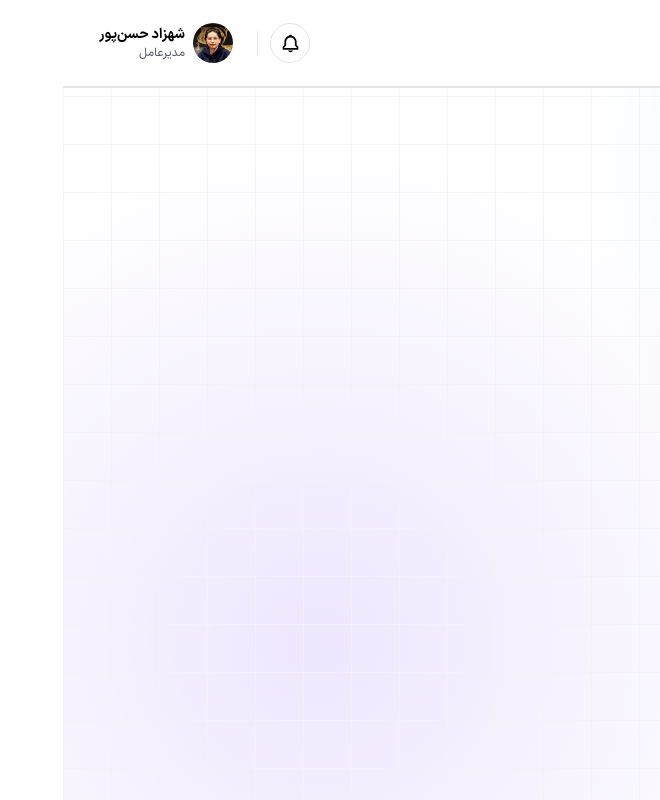
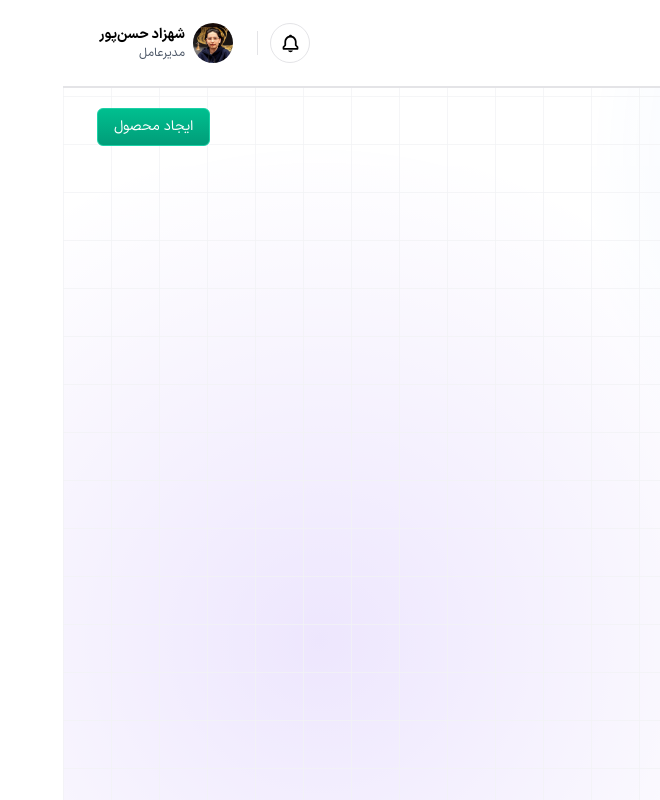
Before and after one commit to Shahzadhpr/Admin-Dashboard, a React (Vite) app: page / in a window 1280 px wide. Shown: the whole page, without its empty margins (620-1280 px from the left). Built offline with nearby package versions, Linux system fonts and the light colour scheme.

Commit message:
feat: implement SectionTitle and navigation

```diff
--- a/public/css/index.css
+++ b/public/css/index.css
@@ -2,6 +2,10 @@
 
 @theme {
   --font-IRANSansX: "IRANSansX";
+}
+
+@utility container{
+  @apply my-0 my-auto p-2.5;
 }
 
 @utility primary-border-color {
--- /dev/null
+++ b/src/components/common/SectionTitle.jsx
@@ -0,0 +1,17 @@
+function SectionTitle({ Title, Button }) {
+  return (
+    <div className="flex justify-between items-center">
+      <div>
+        <h2 className="font-bold text-zinc-900 text-2xl font-IRANSansX">
+          {Title}
+        </h2>
+      </div>
+
+      <div className="flex items-center gap-3">
+        <Button />
+      </div>
+    </div>
+  );
+}
+
+export default SectionTitle;
--- a/src/features/Topbar/components/Profile.jsx
+++ b/src/features/Topbar/components/Profile.jsx
@@ -3,7 +3,7 @@ import { AVATAR_URL } from "../../../data/constants";
 function Profile() {
   return (
     <div
-      tabindex="1"
+      tabIndex="1"
       className="flex focus-within:ring-2 focus-within:ring-black/20 cursor-pointer items-center gap-2 select-none p-3 hover:bg-black/5 rounded-md duration-150">
       <div className="size-10">
         <img
--- a/src/pages/Home/Home.jsx
+++ b/src/pages/Home/Home.jsx
@@ -1,7 +1,42 @@
+import { useState } from "react";
+import SectionTitle from "../../components/common/SectionTitle";
+import { useNavigate } from "react-router";
+
 function Home() {
+  const [isRedirecting, setIsRedirecting] = useState(false);
+  const navigate = useNavigate();
+
+  const toggle = () => {
+    setIsRedirecting(!isRedirecting);
+  };
+
+  const CTAbutton = () => {
+    const clickHandler = () => {
+      toggle();
+      navigate("/Products");
+    };
+
+    return (
+      <button
+        onClick={clickHandler}
+        className="text-white primary-bg px-4 py-2 text-sm cursor-pointer hover:opacity-90 rounded-md"
+      >
+        {isRedirecting ? "در حال انتقال" : "ایجاد محصول"}
+      </button>
+    );
+  };
+
   return (
-    <div>Home</div>
-  )
+    <div className="container">
+      <SectionTitle Title="داشبورد" Button={CTAbutton} />
+
+      <div>
+        {/* <DetailsCharts /> */}
+        {/* <ProductsTable /> */}
+        {/* <QuickOverview /> */}
+      </div>
+    </div>
+  );
 }
 
-export default Home
+export default Home;
```
